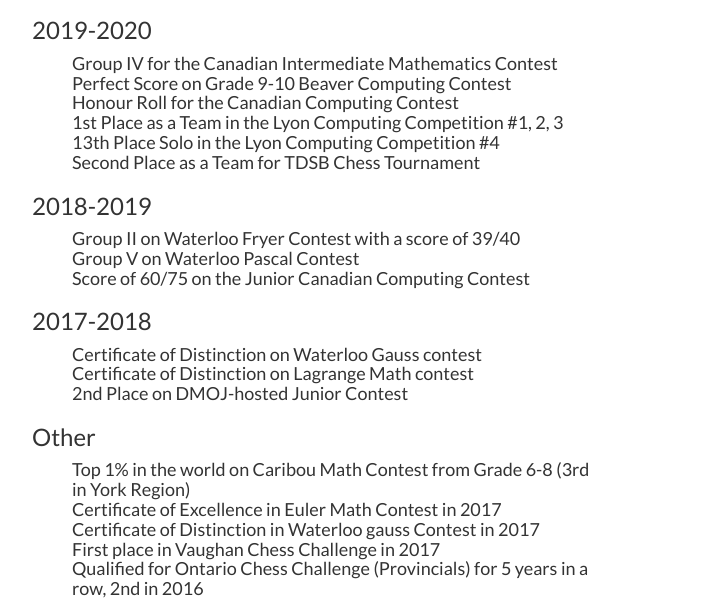
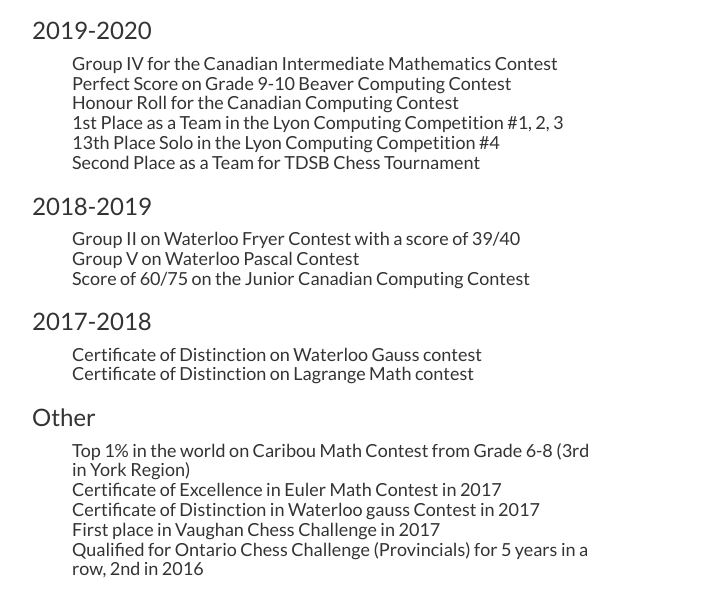
Before and after one commit to AlanL2/AlanL2.github.io, a plain HTML site: page about.html in a window 1280 px wide. Shown: the part 1148-1764 px from the top of the page, without its empty margins (38-762 px from the left). Drawn offline with nearby package versions, Linux system fonts and the light colour scheme.

Commit message:
Update about.html

```diff
--- a/about.html
+++ b/about.html
@@ -130,7 +130,6 @@
                         <ol><h4>
                             <li> Certificate of Distinction on Waterloo Gauss contest
                             <li> Certificate of Distinction on Lagrange Math contest
-                            <li> 2nd Place on DMOJ-hosted Junior Contest
                         </h4></ol>
                     <h3> Other </h3>
                         <ol><h4>
```
